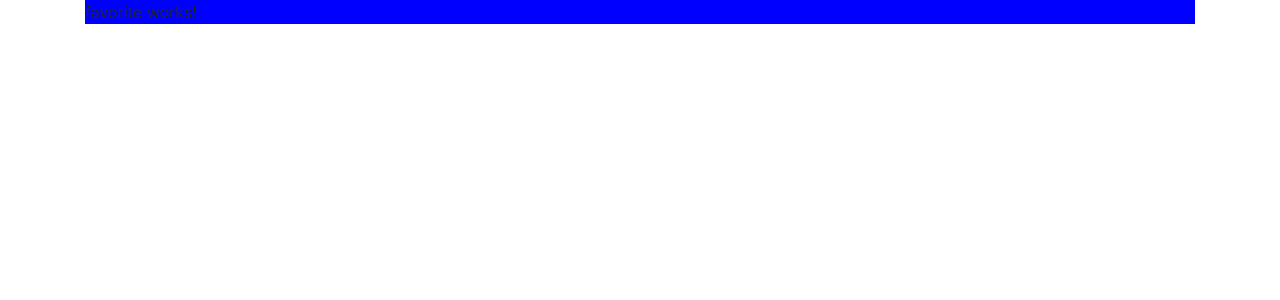
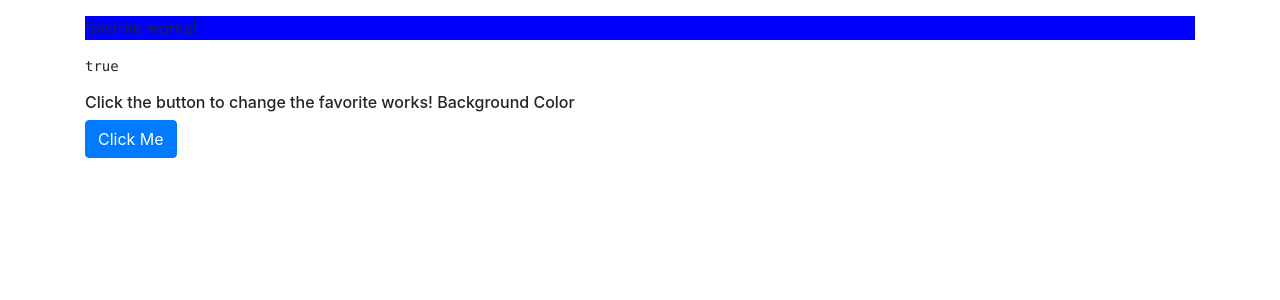
Before and after one commit to kumaruidivloper/Input-And-Output, an Angular app: page / in a window 1280 px wide. Shown: the top 300 px of the page. Built offline with nearby package versions, Linux system fonts and the light colour scheme.

Commit message:
Aliasing-Input-Properties

```diff
--- a/src/app/app.component.html
+++ b/src/app/app.component.html
@@ -1,7 +1,9 @@
 <!--The content below is only a placeholder and can be replaced.-->
-<div class="container">
+<div class="container mt-3">
   <!-- // [is-favorite] Aliasing Input name we can give here app will not broken -->
   <app-favorite [is-favorite]="post.isFavorite" (change)="onFavoriteChange()">
 
   </app-favorite>
+  <h6>Click the button to change the favorite works! Background Color</h6>
+  <button class="btn btn-primary" (click)="changBgColor()">Click Me</button>
 </div>
--- a/src/app/app.component.ts
+++ b/src/app/app.component.ts
@@ -1,4 +1,5 @@
 import { Component } from '@angular/core';
+import { Title } from '@angular/platform-browser';
 
 @Component({
   selector: 'app-root',
@@ -14,5 +15,9 @@ export class AppComponent {
   isFavorite: true
  }
 
+ changBgColor() {
+    this.post.isFavorite = !this.post.isFavorite
+ }
+
 
 }
--- a/src/app/favorite/favorite.component.html
+++ b/src/app/favorite/favorite.component.html
@@ -1,3 +1,5 @@
 <p (click)="bgChange()" [style.backgroundColor]="isFavorite ? 'blue' : 'Yellow'">
+
   favorite works!
 </p>
+<pre>{{isFavorite}}</pre>
```
